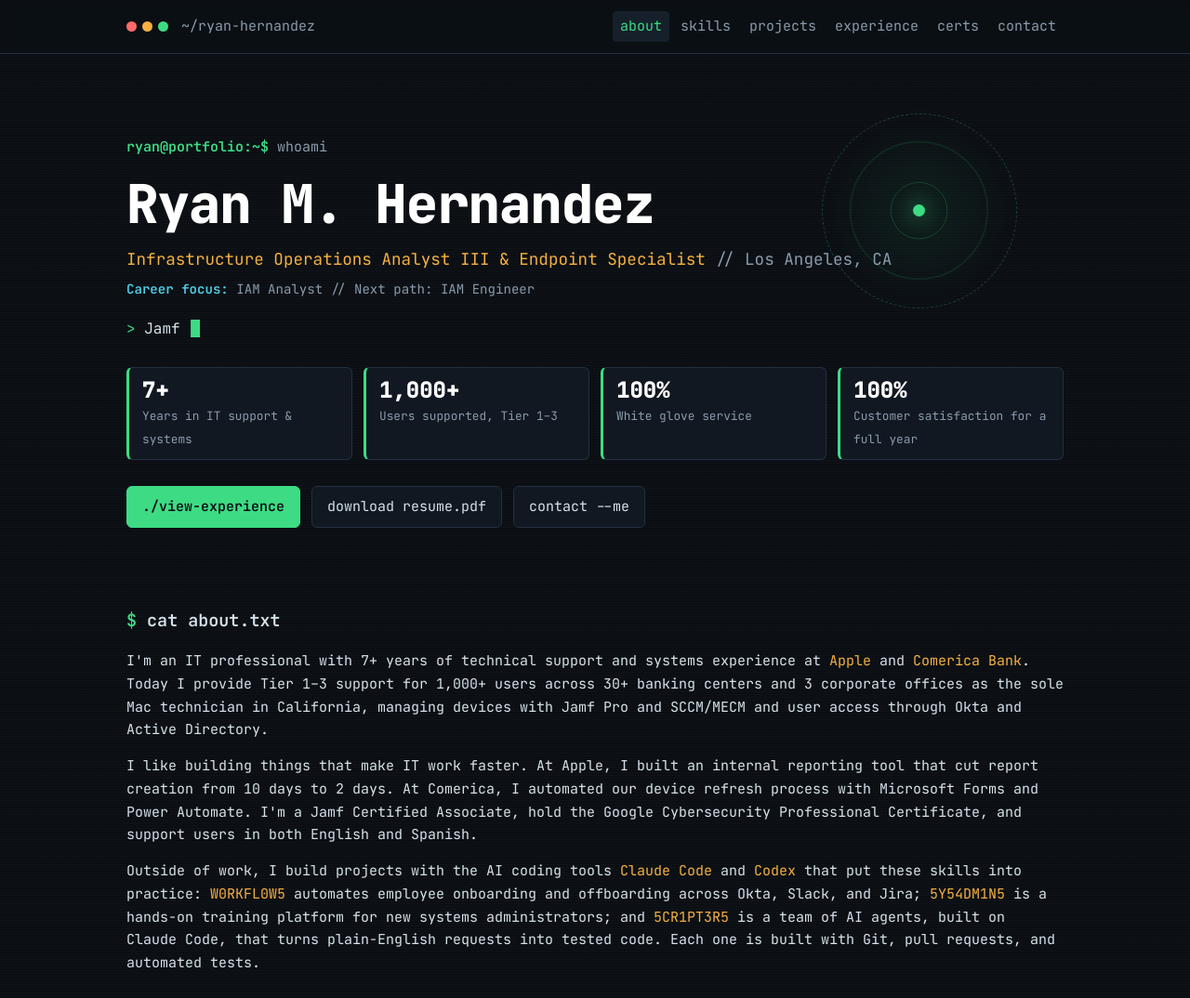
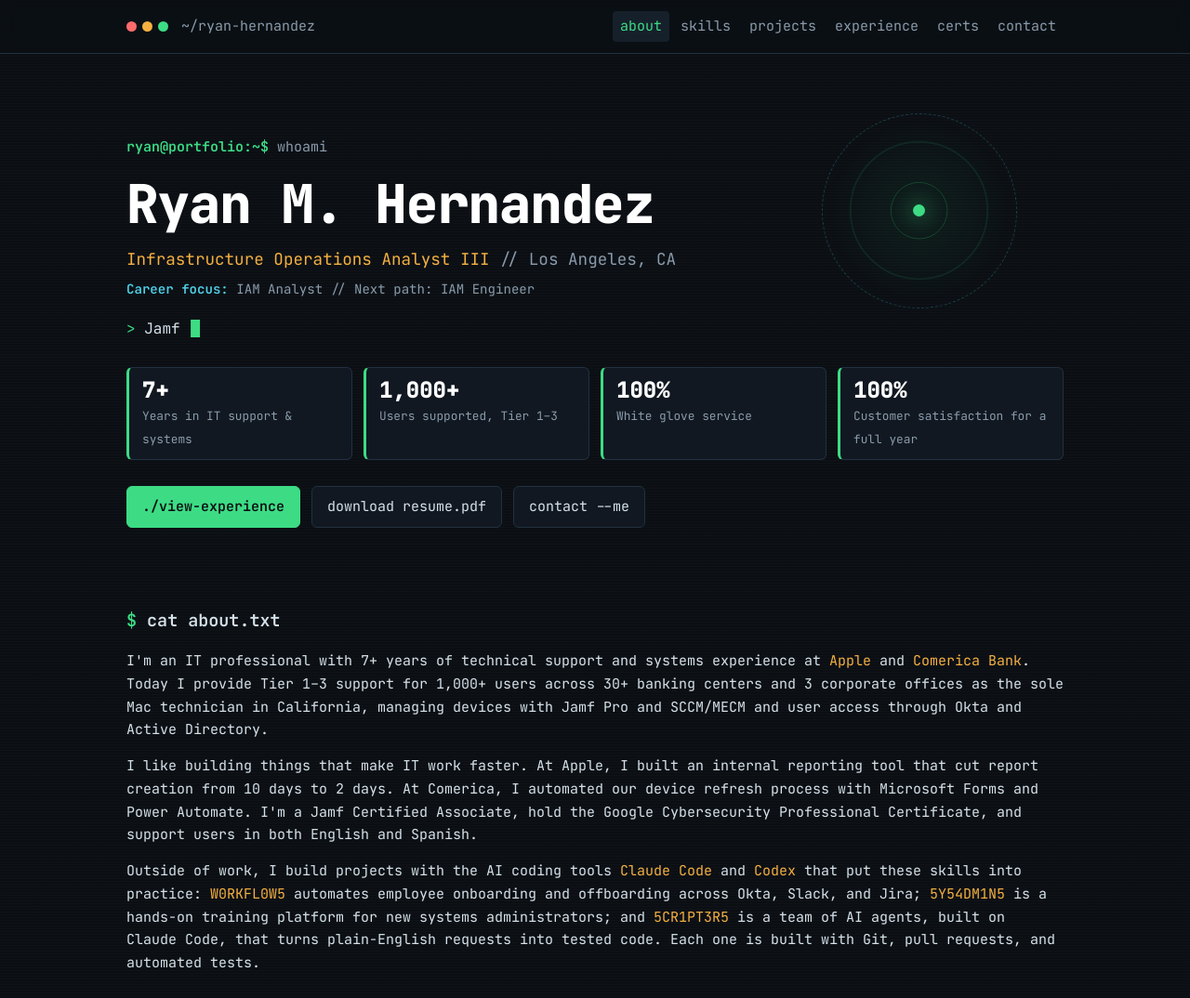
Before and after one commit to RyanMH24/Ryan-M.-Hernandez-Portfolio, a plain HTML site: page index.html in a window 1280 px wide. Shown: the top 1074 px of the page at 93% size. Drawn offline with Linux system fonts and the light colour scheme.

Commit message:
Remove "Endpoint Specialist" from headline and page titles
Co-Authored-By: Claude Sonnet 5.5 <noreply@anthropic.com>

```diff
--- a/index.html
+++ b/index.html
@@ -5,10 +5,10 @@
   <meta name="viewport" content="width=device-width, initial-scale=1">
 
   <!-- EDIT: name and title (browser tab + link previews) -->
-  <title>Ryan M. Hernandez | IT Infrastructure &amp; Endpoint Specialist</title>
+  <title>Ryan M. Hernandez | Infrastructure Operations Analyst III</title>
   <meta name="description" content="Ryan M. Hernandez: IT professional with 7+ years at Apple and Comerica Bank. Mac and Windows endpoint management, Jamf Pro, SCCM/MECM, Okta, ServiceNow, and Python automation.">
   <meta property="og:type" content="website">
-  <meta property="og:title" content="Ryan M. Hernandez | IT Infrastructure &amp; Endpoint Specialist">
+  <meta property="og:title" content="Ryan M. Hernandez | Infrastructure Operations Analyst III">
   <meta property="og:description" content="7+ years of IT support and systems experience at Apple and Comerica Bank. Jamf Pro, SCCM/MECM, Okta, ServiceNow, and Python automation.">
   <!-- EDIT: change to your GitHub Pages URL once published -->
   <meta property="og:url" content="https://ryanmh24.github.io/Ryan-M.-Hernandez-Portfolio/">
@@ -45,7 +45,7 @@
       <span class="signal" aria-hidden="true"><i></i><b></b></span>
       <p class="cmd"><span class="prompt">ryan@portfolio:~$</span> whoami</p>
       <h1>Ryan M. Hernandez</h1>
-      <p class="title">Infrastructure Operations Analyst III &amp; Endpoint Specialist <span class="muted">// Los Angeles, CA</span></p>
+      <p class="title">Infrastructure Operations Analyst III <span class="muted">// Los Angeles, CA</span></p>
       <p class="career-focus"><strong>Career focus:</strong> IAM Analyst <span class="muted">// Next path: IAM Engineer</span></p>
 
       <!-- EDIT: taglines are typed out one after another. Separate them with | -->
```
